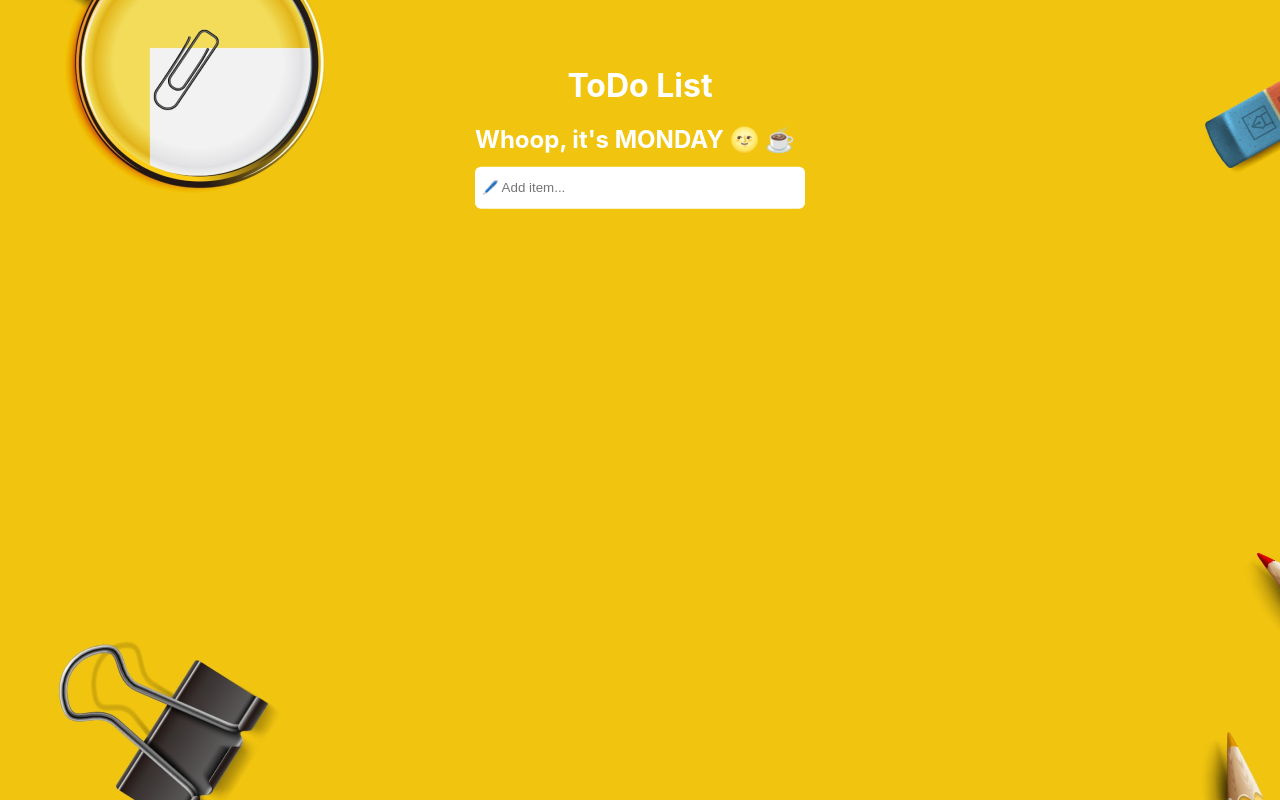
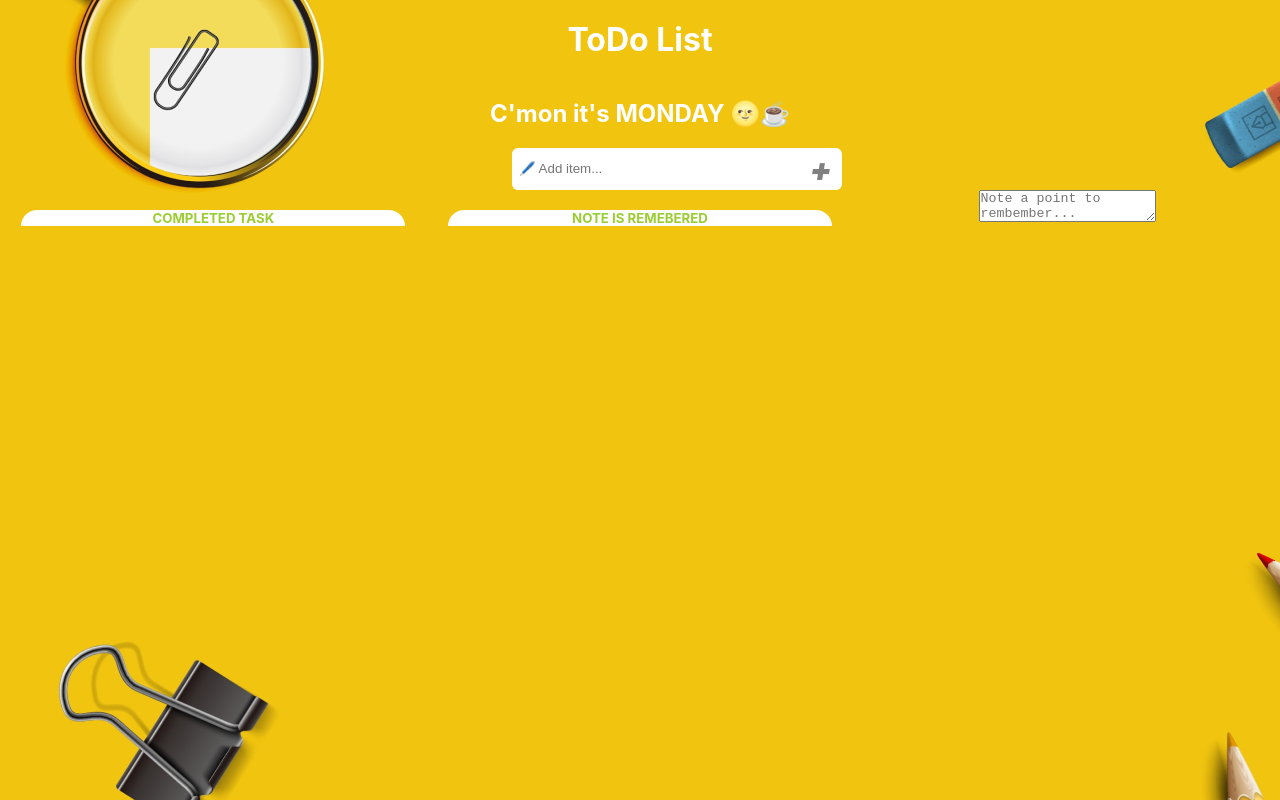
Before and after one commit to Shammaz39/Todo, a React (Create React App) app: page / in a window 1280 px wide. Built offline with nearby package versions, Linux system fonts and the light colour scheme.

Commit message:
Add files via upload

```diff
--- a/src/App.css
+++ b/src/App.css
@@ -8,29 +8,71 @@ body {
    background-image: url("../image/todowall.png");
 }
 
-.app {
-  position: absolute;
-  top: 10%;
-  left: 50%;
-  transform: translate(-50%, -10%);
+.mainHeading h1 {
+  text-align: center;
+  margin: 20px;
 }
 
-.app .mainHeading h1 {
+h1,h2 {
+  color: white;
+}
+
+.subHeading {
   text-align: center;
 }
 
-.app h1,
-h2 {
-  color: white;
-}
-
-.app .input {
+.input{
+  text-align: center;
+  background-color: white;
+  border-radius: 6px;
+  padding: 5px;
+  width: 20em;
+  height: 2em;
   display: flex;
   justify-content: center;
   align-items: center;
+  margin-left: 40%;
 }
 
-.app .input {
+.input input{
+  width: 100%;
+  height: 1.6em;
+  border-color: transparent;
+  outline-color: transparent;
+}
+
+i {
+  cursor: pointer;
+  font-weight: 900;
+  color: grey;
+  margin-right: 5px;
+  font-size: xx-large;
+}
+
+.x{
+  cursor: pointer;
+  font-size:xxx-small;
+  font-weight: 900;
+  color: grey;
+  margin-right: 5px;
+
+}
+
+.todos {
+  display: flex;
+  justify-content: center;
+  align-items: center;
+  flex-direction: column;
+  background-color: white;
+  border-top-left-radius: 25px;
+  border-top-right-radius: 25px;
+}
+
+.todos h5{
+  color: yellowgreen;
+}
+
+.todo {
   margin-top: 0.8em;
   width: 20em;
   height: 2em;
@@ -42,47 +84,35 @@ h2 {
   padding: 5px;
 }
 
-.app .input input {
-  width: 100%;
-  height: 1.6em;
-  border-color: transparent;
-  outline-color: transparent;
-}
-
-.app i {
-  cursor: pointer;
-  font-size: larger;
-  font-weight: 900;
-  color: grey;
-  margin-right: 5px;
-}
-.app .todos {
-  display: flex;
-  justify-content: center;
-  align-items: center;
-  flex-direction: column;
-}
-.app .todos .todo {
-  margin-top: 0.8em;
-  width: 20em;
-  height: 2em;
-  background-color: white;
-  display: flex;
-  justify-content: space-between;
-  align-items: center;
-  border-radius: 6px;
-  padding: 5px;
-}
-.app .todos .todo .left {
+.left {
   display: flex;
   justify-content: flex-start;
   align-items: center;
 }
 
-.app .todos .todo .left p {
+.left p {
   margin-left: 3px;
   font-size: medium;
   font-weight: 700;
   font-style: normal;
   color: grey;
 }
+
+.container{
+  display: flex;
+  justify-content: space-around;
+}
+
+.rt{
+  width: 30%;
+}
+.cent{
+  width: 30%;
+}
+.lf{
+  width: 30%;
+}
+
+span{
+  color: transparent;
+}
--- a/src/App.js
+++ b/src/App.js
@@ -10,9 +10,6 @@ function App() {
   const weekDay = ["SUNDAY","MONDAY","TUESDAY","WEDNESDAY","THURSDAY","FRIDAY","SATURDAY"]
   const day = weekDay[d.getDay()]
 
-
-
-
   return (
     <div className="app">
 
@@ -22,44 +19,23 @@ function App() {
 
       <div className="subHeading">
         <br />
-        <h2>Whoop, it's {day} 🌝 ☕ </h2>
+        <h2>C'mon it's {day} 🌝☕</h2>
       </div>
+
+      <br />
 
       <div className="input">
         <input type="text" placeholder="🖊️ Add item..."  onChange= {(event)=>setTodo(event.target.value)} />
-        <i className="fas fa-plus" onClick={()=>setTodos([...todos,{id:Date.now(),txt:todo,status:false,cross:false}])}></i>
-      </div>
-
-      <div className="todos">
-
-
-        {
-        todos.map((value)=>
-        <div className="todo">
-
-          <div className="left">
-            <input  onChange={(e)=>
-            setTodos(todos.filter(obj=>{
-              if(obj.id===value.id){
-                obj.status=e.target.checked
-              }
-              return obj
-            }))
-            }  value={value.status} type="checkbox" name="" id=""/>
-            <p>{value.txt}</p>
+        <i onClick={()=>setTodos([...todos,{id:Date.now(),txt:todo,status:false,cross:false}])}> + </i>
       </div>
 
 
-          <div className="right">
-            <i className="fas fa-times" onClick={()=>setTodos(todos.filter((obj2)=> obj2.id !== value.id))}></i>
-          </div>
+      <div className="container">
 
-        </div>
-        )}
-
-
-
-
+        <div className='rt'>
+          <span color="white">hello i am right </span>
+          <div className="todos">
+            <h5>COMPLETED TASK</h5>
             {
               todos.map((obj)=>
               {
@@ -67,9 +43,7 @@ function App() {
                 {
                   return(
                     <div className="todo">
-
                       <div className="left">
-
                         <p>{obj.txt}</p>
                       </div>
                     </div>
@@ -78,11 +52,46 @@ function App() {
                 return  null
               }
               )
+           }
+          </div>
+        </div>
 
+        <div className="cent">
+          <span>hello i am centre </span>
+          <div className="todos">
+            <h5>NOTE IS REMEBERED</h5>
+            {
+              todos.map((value)=>
+                <div className="todo">
+                  <div className="left">
+                    <input  onChange={(e)=>
+                        setTodos(todos.filter(obj=>{
+                          if(obj.id===value.id)
+                          {
+                            obj.status=e.target.checked
                           }
+                        return obj
+                        }
+                        ))
+                      }  value={value.status} type="checkbox" name="" id=""/>
+                    <p>{value.txt}</p>
+                  </div>
+                  <div className="right">
+                    <i className="x" onClick={()=>setTodos(todos.filter((obj2)=> obj2.id !== value.id))}> x </i>
+                  </div>
+                </div>
+              )
+            }
+          </div>
+        </div>
 
+        <div className ="lf">
+          <span>hello i am left </span>
+          <textarea class="textarea" placeholder="Note a point to rembember..."></textarea>
+        </div>
 
       </div>
+
     </div>
   );
 }
```
Lines whose indentation alone changed are shown as unchanged.
